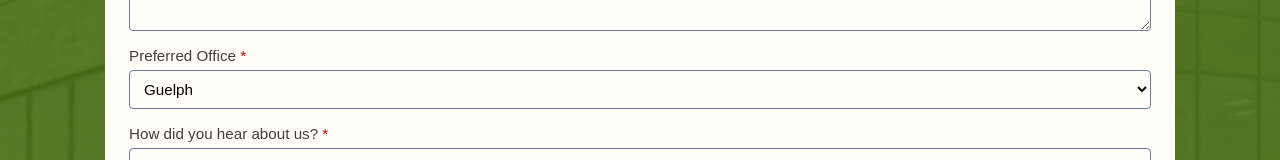
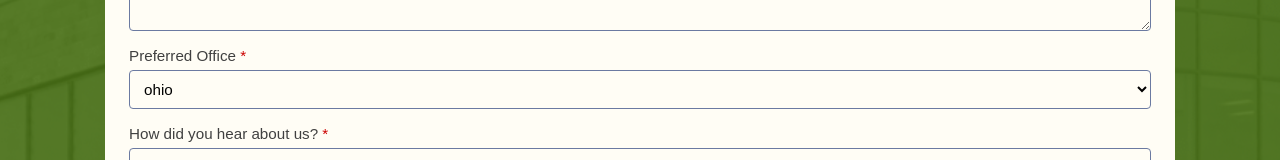
Before and after one commit to Ali1972101/NCVLAW, a React (Vite) app: page /business in a window 1280 px wide. Shown: the part 2471-2631 px from the top of the page. Built offline with nearby package versions, Linux system fonts and the light colour scheme.

Commit message:
updated ohio

```diff
--- a/src/Pages/Business.jsx
+++ b/src/Pages/Business.jsx
@@ -245,7 +245,7 @@ const Business = () => {
                     Preferred Office <i>*</i>
                   </span>
                   <select name="office" required>
-                    <option>Guelph</option>
+                    <option>ohio</option>
                   </select>
                 </label>
 
--- a/src/Pages/Contact.jsx
+++ b/src/Pages/Contact.jsx
@@ -9,9 +9,9 @@ import lawyerImage from "../assets/Imagecall.png";
 import "./Contact.css";
 
 const contact = {
-  name: "Guelph Office",
+  name: "ohio Office",
   address1: "245 Hanlon Creek Boulevard, Unit 102",
-  address2: "Guelph, ON N1C 0A1",
+  address2: "ohio, ON N1C 0A1",
   phone: "519 837 2100",
   tollFree: "800 746 0685",
   fax: "519 837 1617",
--- a/src/Pages/ContactModal.jsx
+++ b/src/Pages/ContactModal.jsx
@@ -82,7 +82,7 @@ const ContactModal = ({ onClose }) => {
             <label className="field field--full">
               <span>Preferred Office <i>*</i></span>
               <select name="office" required>
-                <option>Guelph</option>
+                <option>ohio</option>
               </select>
             </label>
 
--- a/src/Pages/Wills.jsx
+++ b/src/Pages/Wills.jsx
@@ -226,7 +226,7 @@ const Wills = () => {
                 <label className="gt__field gt__field--full">
                   <span>Preferred Office <i>*</i></span>
                   <select name="office" required>
-                    <option>Guelph</option>
+                    <option>ohio</option>
                   </select>
                 </label>
 
```
